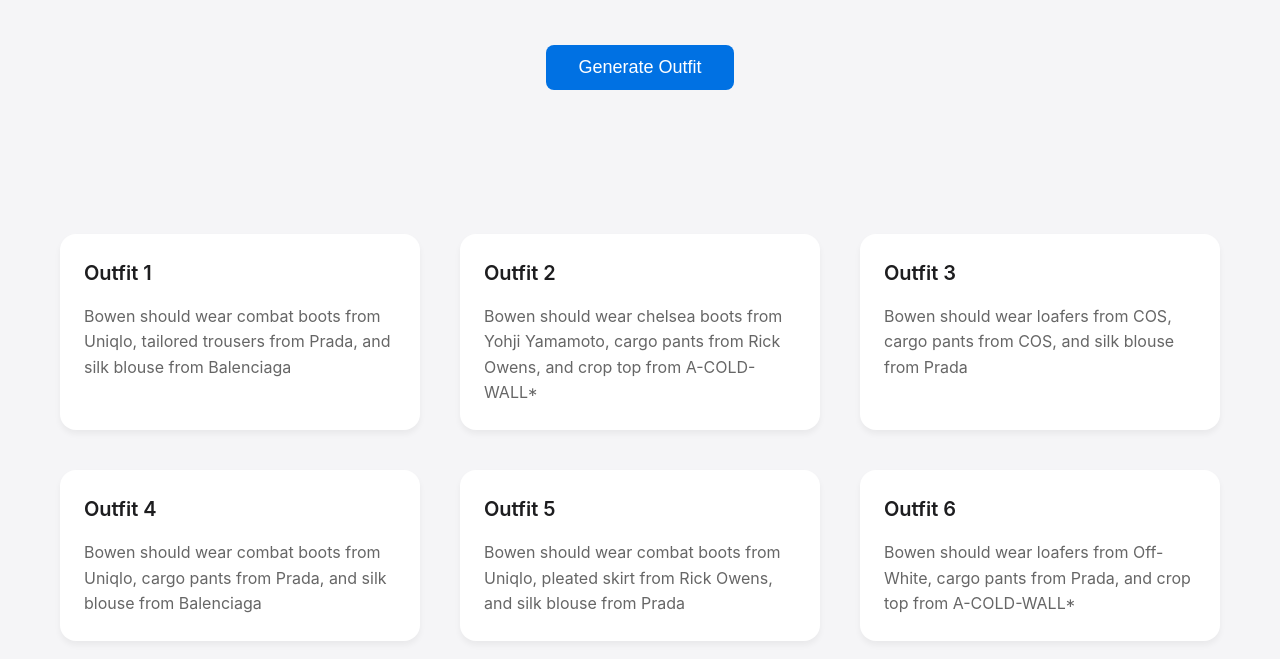
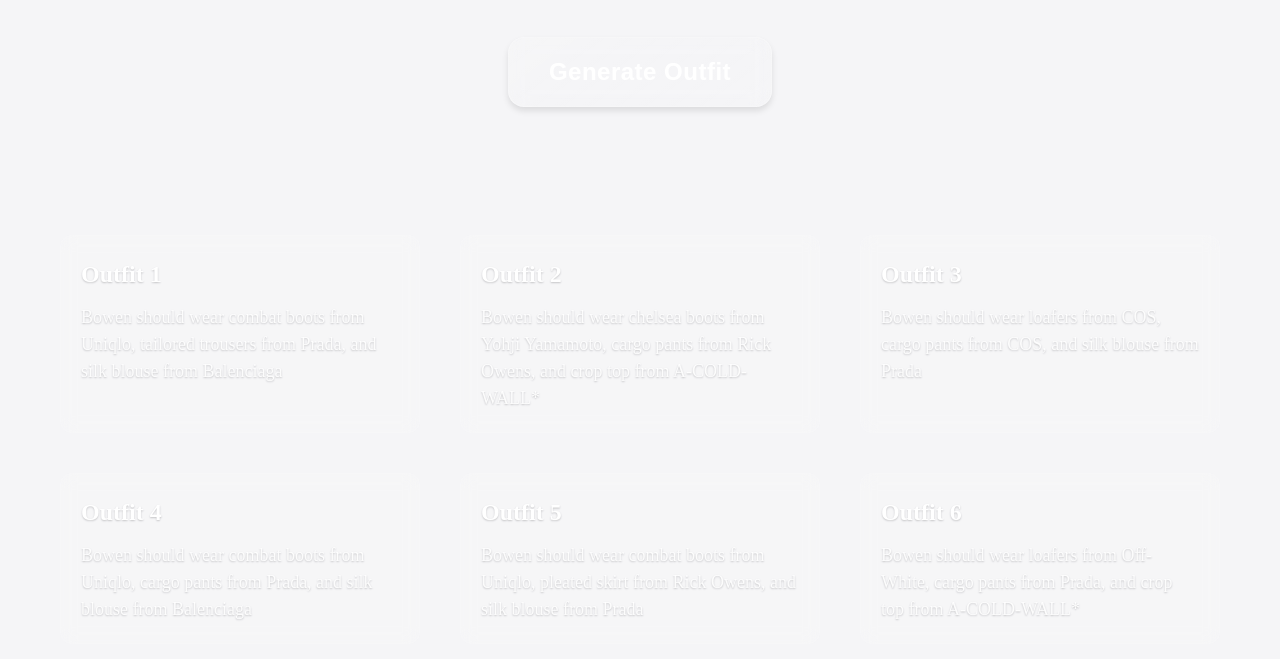
Before and after one commit to byao-cmd-uywefgmnabf323/fashion-catalog, a plain HTML site: page docs/index.html in a window 1280 px wide. Both pictures are taken after a click on the button "Generate Outfit". Shown: the part 141-800 px from the top of the page. Drawn offline with Linux system fonts and the light colour scheme; a web font is replaced by a local one.

Commit message:
Update design with liquid metal effect and Times New Roman font

```diff
--- a/docs/index.html
+++ b/docs/index.html
@@ -38,22 +38,27 @@
         }
 
         .generate-btn {
-            background-color: #0071e3;
+            background: linear-gradient(145deg, rgba(255, 255, 255, 0.1), rgba(255, 255, 255, 0.05));
+            backdrop-filter: blur(10px);
+            -webkit-backdrop-filter: blur(10px);
+            border: 1px solid rgba(255, 255, 255, 0.2);
             color: white;
-            border: none;
-            padding: 12px 32px;
-            font-size: 18px;
-            font-weight: 500;
-            border-radius: 8px;
+            border-radius: 16px;
+            padding: 20px 40px;
+            font-size: 24px;
+            font-weight: 600;
+            letter-spacing: 0.5px;
             cursor: pointer;
-            transition: all 0.2s ease;
-            margin: 24px auto;
+            transition: all 0.3s ease;
+            margin: 16px auto 8px;
             display: inline-block;
+            box-shadow: 0 4px 6px rgba(0, 0, 0, 0.1);
         }
 
         .generate-btn:hover {
-            background-color: #0052cc;
             transform: translateY(-2px);
+            box-shadow: 0 6px 12px rgba(0, 0, 0, 0.15);
+            border-color: rgba(255, 255, 255, 0.3);
         }
 
         .outfits-grid {
@@ -64,29 +69,34 @@
         }
 
         .outfit-card {
-            background-color: white;
-            padding: 24px;
-            border-radius: 16px;
-            box-shadow: 0 4px 6px rgba(0, 0, 0, 0.05);
-            transition: all 0.2s ease;
+            background: rgba(255, 255, 255, 0.1);
+            backdrop-filter: blur(8px);
+            -webkit-backdrop-filter: blur(8px);
+            border: 1px solid rgba(255, 255, 255, 0.1);
+            padding: 20px;
+            border-radius: 12px;
+            transition: all 0.3s ease;
+            font-family: 'Times New Roman', serif;
         }
 
         .outfit-card:hover {
-            transform: translateY(-4px);
-            box-shadow: 0 8px 12px rgba(0, 0, 0, 0.1);
+            transform: translateY(-2px);
+            border-color: rgba(255, 255, 255, 0.2);
         }
 
         .outfit-card h3 {
-            font-size: 20px;
-            font-weight: 600;
-            margin-bottom: 16px;
-            color: #1d1d1f;
+            font-size: 24px;
+            font-weight: 700;
+            margin-bottom: 12px;
+            color: white;
+            text-shadow: 0 1px 2px rgba(0, 0, 0, 0.2);
         }
 
         .outfit-card p {
-            font-size: 16px;
-            line-height: 1.6;
-            color: #666;
+            font-size: 18px;
+            line-height: 1.5;
+            color: rgba(255, 255, 255, 0.9);
+            text-shadow: 0 1px 2px rgba(0, 0, 0, 0.2);
         }
 
         .loading {
```
